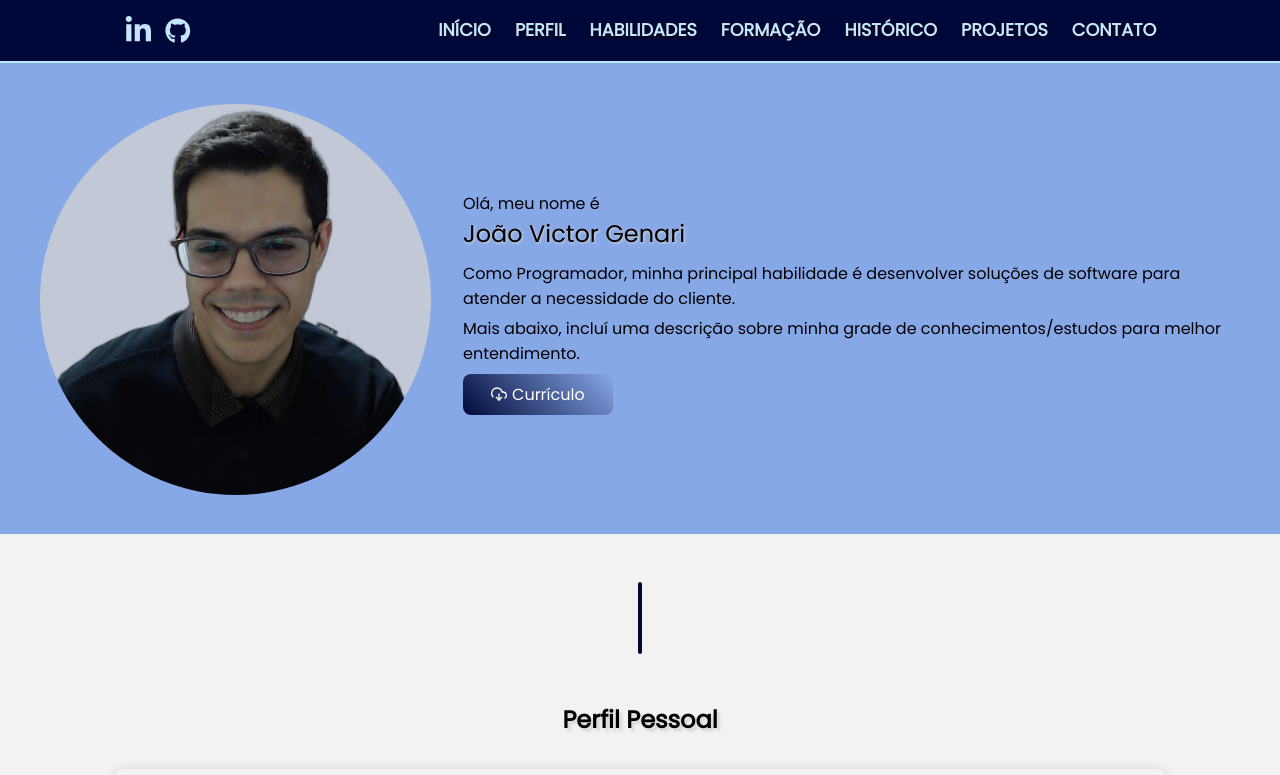
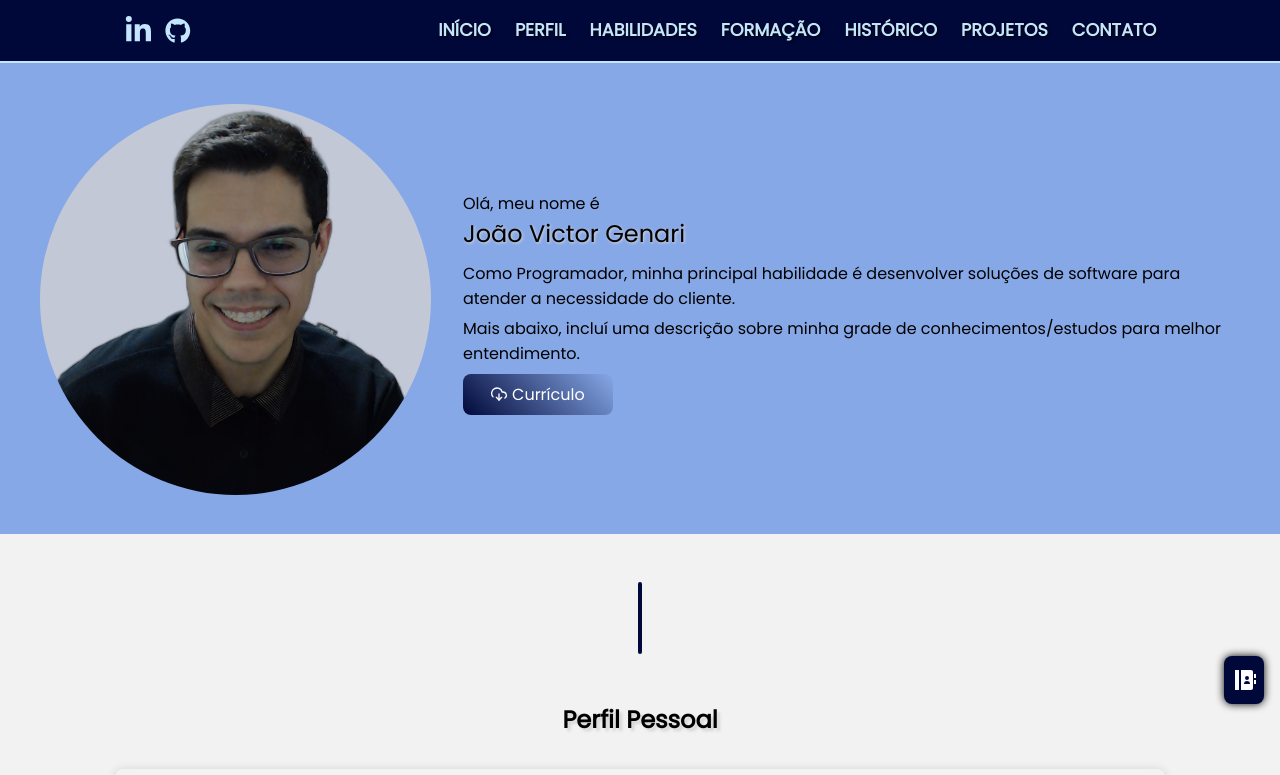
Before and after one commit to genari-j/portfolio, a React (Vite) app: page / in a window 1280 px wide. Shown: the top 775 px of the page. Built offline with nearby package versions, Linux system fonts and the light colour scheme.

Commit message:
feat: creating a floating contacts box

```diff
--- /dev/null
+++ b/src/components/FloatingContacts/index.jsx
@@ -0,0 +1,35 @@
+import { Container } from "./styles"
+import { FaLinkedinIn, FaGithub, FaMailBulk } from 'react-icons/fa'
+import { RiWhatsappFill, RiContactsBookFill } from 'react-icons/ri'
+
+export const FloatingContacts = () => {
+    return (
+        <Container>
+            <i><RiContactsBookFill /></i>
+            <a
+                href="https://www.linkedin.com/in/victorgenari"
+                target="_blank"
+            >
+                <FaLinkedinIn />
+            </a>
+            <a
+                href="https://www.github.com/victorgenari"
+                target="_blank"
+            >
+                <FaGithub />
+            </a>
+            <a
+                href="mailto:victor.olr@hotmail.com"
+                target="_blank"
+            >
+                <FaMailBulk />
+            </a>
+            <a
+                href="https://api.whatsapp.com/send?phone=++5511960343362&amp;text=Olá, João Victor Genari. Tudo bem? Estou entrando em contato devido .."
+                target="_blank"
+            >
+                <RiWhatsappFill />
+            </a>
+        </Container>
+    )
+}
--- /dev/null
+++ b/src/components/FloatingContacts/styles.js
@@ -0,0 +1,55 @@
+import styled from 'styled-components'
+import { black9, blue9, gray9, white9 } from '../../themes/colors'
+
+export const Container = styled.div`
+    width: 2.5rem;
+    height: 3rem;
+
+    display: flex;
+    align-items: center;
+    justify-content: flex-start;
+    gap: 1rem;
+
+    overflow: hidden;
+    position: fixed;
+    right: 1rem;
+    bottom: 6rem;
+
+    font-size: 1.5rem;
+    padding: 0 0 0 0.5rem;
+    border-radius: 0.5rem;
+
+    transition: .3s;
+
+    box-shadow: 0 0 0.5rem 0 ${black9};
+    color: ${white9};
+    background: ${blue9};
+
+    i {
+        display: flex;
+    }
+
+    a {
+        display: flex;
+
+        transition: .3s;
+
+        color: ${white9};
+
+        :hover {
+            transform: translateY(-3px);
+            color: ${gray9};
+        }
+    }
+
+    :hover {
+        width: 11rem;
+
+        padding: 0;
+        justify-content: center;
+
+        i {
+            display: none;
+        }
+    }
+`
--- a/src/pages/Home/index.jsx
+++ b/src/pages/Home/index.jsx
@@ -1,14 +1,15 @@
-import { useState } from 'react'
-import { Header } from '../../components/Header'
-import { PersonalProfile } from '../../components/PersonalProfile'
-import { Skills } from '../../components/Skills'
-import { AcademicEducation } from '../../components/AcademicEducation'
-import { ProfessionalHistory } from '../../components/ProfessionalHistory'
-import { HighlightProjects } from '../../components/HighlightProjects'
-import { Contacts } from '../../components/Contacts'
-import { Footer } from '../../components/Footer'
-import { TbArrowUp } from 'react-icons/tb'
-import { ArrowUp, Container, Divider } from './styles'
+import { useState } from 'react';
+import { Header } from '../../components/Header';
+import { PersonalProfile } from '../../components/PersonalProfile';
+import { Skills } from '../../components/Skills';
+import { AcademicEducation } from '../../components/AcademicEducation';
+import { ProfessionalHistory } from '../../components/ProfessionalHistory';
+import { HighlightProjects } from '../../components/HighlightProjects';
+import { Contacts } from '../../components/Contacts';
+import { FloatingContacts } from '../../components/FloatingContacts';
+import { Footer } from '../../components/Footer';
+import { TbArrowUp } from 'react-icons/tb';
+import { ArrowUp, Container, Divider } from './styles';
 
 export function Home() {
     const [arrowUp, setArrowUp] = useState(false)
@@ -50,6 +51,8 @@ export function Home() {
 
             <Divider id=""></Divider>
 
+            <FloatingContacts />
+
             <Footer />
 
             {arrowUp && (
--- a/src/pages/Home/styles.js
+++ b/src/pages/Home/styles.js
@@ -1,5 +1,5 @@
 import styled from 'styled-components'
-import { blue9 } from '../../themes/colors'
+import { black8, blue9, white9 } from '../../themes/colors'
 
 
 export const Container = styled.div`
@@ -35,20 +35,19 @@ export const ArrowUp = styled.div`
     font-size: 1.8rem;
     border-radius: 50%;
 
-    box-shadow: 0 0 0.5rem 0 rgb(128, 0, 0);
-    background: rgb(255, 255, 255);
+    box-shadow: 0 0 0.5rem 0 ${blue9};
+    background: ${white9};
 
     :hover {
         transition: .3s;
         font-size: 1.9rem;
-        box-shadow: 0 0 0.5rem 0 rgb(0, 0, 0, 0.5);
+        box-shadow: 0 0 0.5rem 0 ${black8};
     }
 
     a {
-        cursor: pointer;
         margin: 0 0 -0.5rem 0;
 
-        color: rgb(128, 0, 0);
+        color: ${blue9};
     }
 
     @media (max-width: 935px) {
--- a/src/themes/colors.js
+++ b/src/themes/colors.js
@@ -1,6 +1,7 @@
 export const white9 = '#FFFFFF';
 
 export const black9 = '#000000';
+export const black8 = '#00000080'
 
 export const blue9 = '#000839';
 export const blue8 = '#86A8E7';
```
